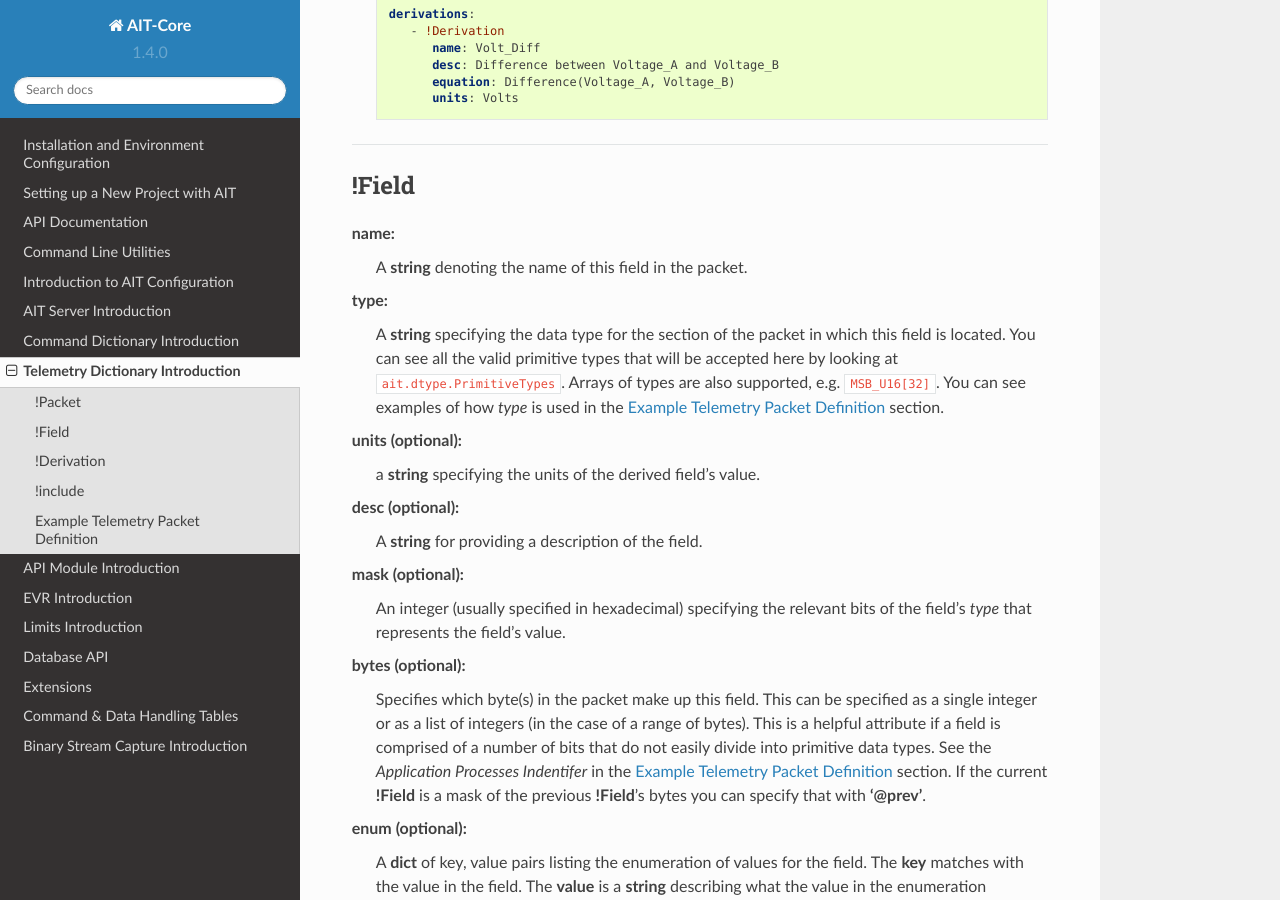
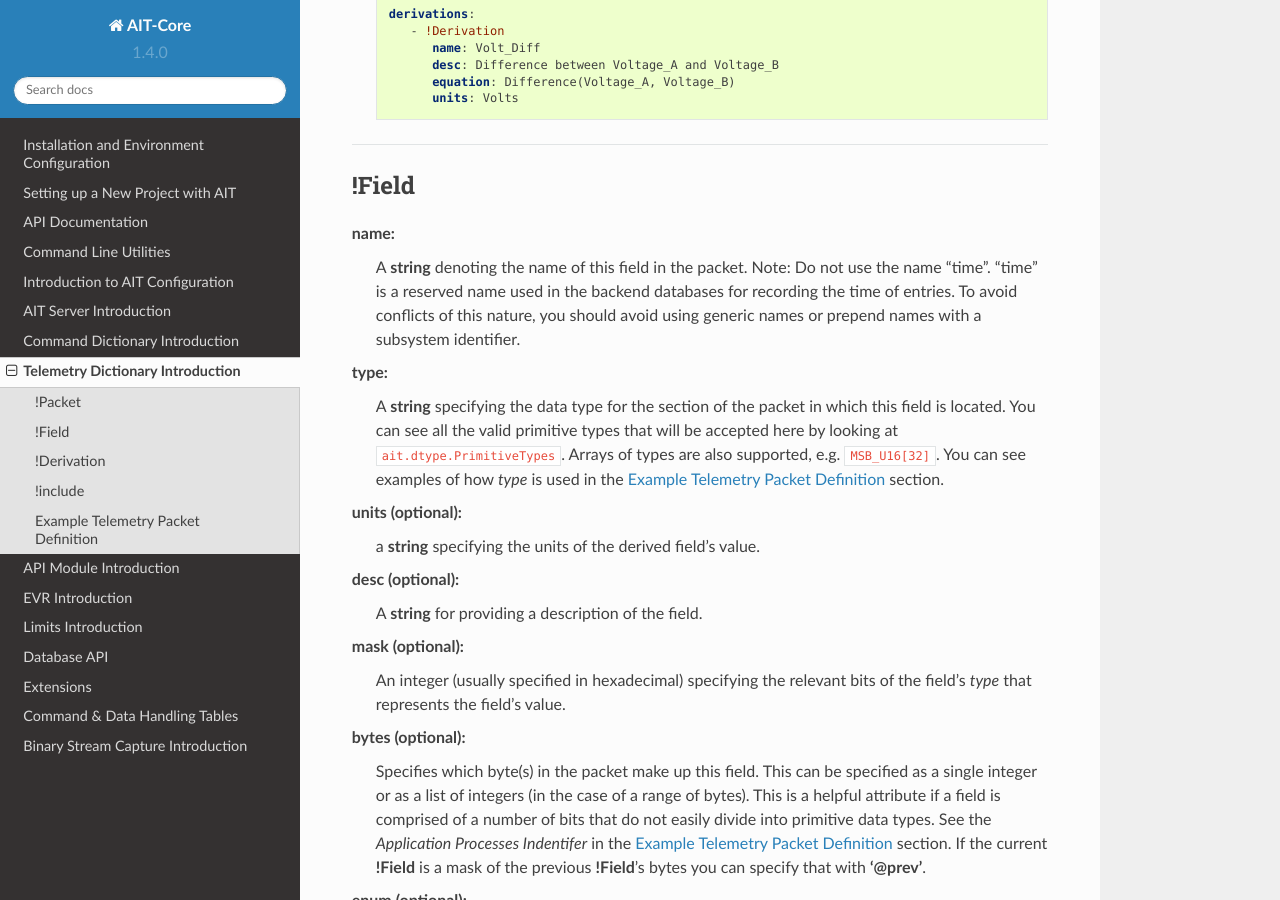
Before and after one commit to NASA-AMMOS/AIT-Core, a Sphinx documentation site: the page built from doc/source/telemetry_intro.rst, in a window 1280 px wide and 900 px high, scrolled down 4788 px. Built offline with Sphinx 7.4.7 and the Read the Docs theme 2.0.0, drawn with Linux system fonts in a browser that asks for light colours.

Commit message:
Issue #184 - Changed Ethernet_HS_Packet definition field name from time and updated docs

```diff
--- a/doc/source/telemetry_intro.rst
+++ b/doc/source/telemetry_intro.rst
@@ -220,7 +220,7 @@ derivations (optional):
 ------
 
 name:
-    A **string** denoting the name of this field in the packet.
+    A **string** denoting the name of this field in the packet. Note: Do not use the name "time". "time" is a reserved name used in the backend databases for recording the time of entries. To avoid conflicts of this nature, you should avoid using generic names or prepend names with a subsystem identifier.
 
 type:
     A **string** specifying the data type for the section of the packet in which this field is located. You can see all the valid primitive types that will be accepted here by looking at ``ait.dtype.PrimitiveTypes``. Arrays of types are also supported, e.g. ``MSB_U16[32]``.  You can see examples of how *type* is used in the `Example Telemetry Packet Definition`_ section.
```
Also changed, not shown: 1 other file.
